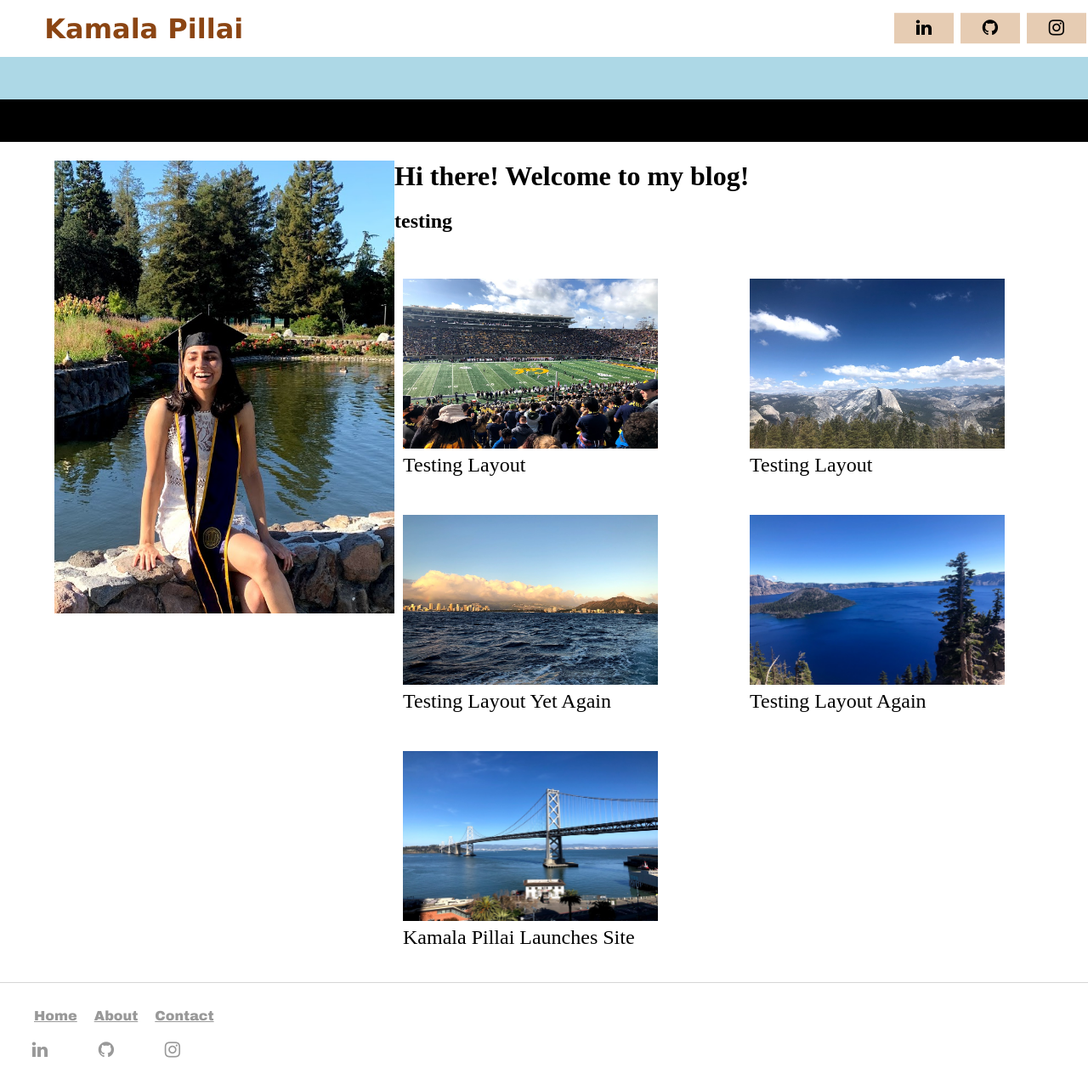
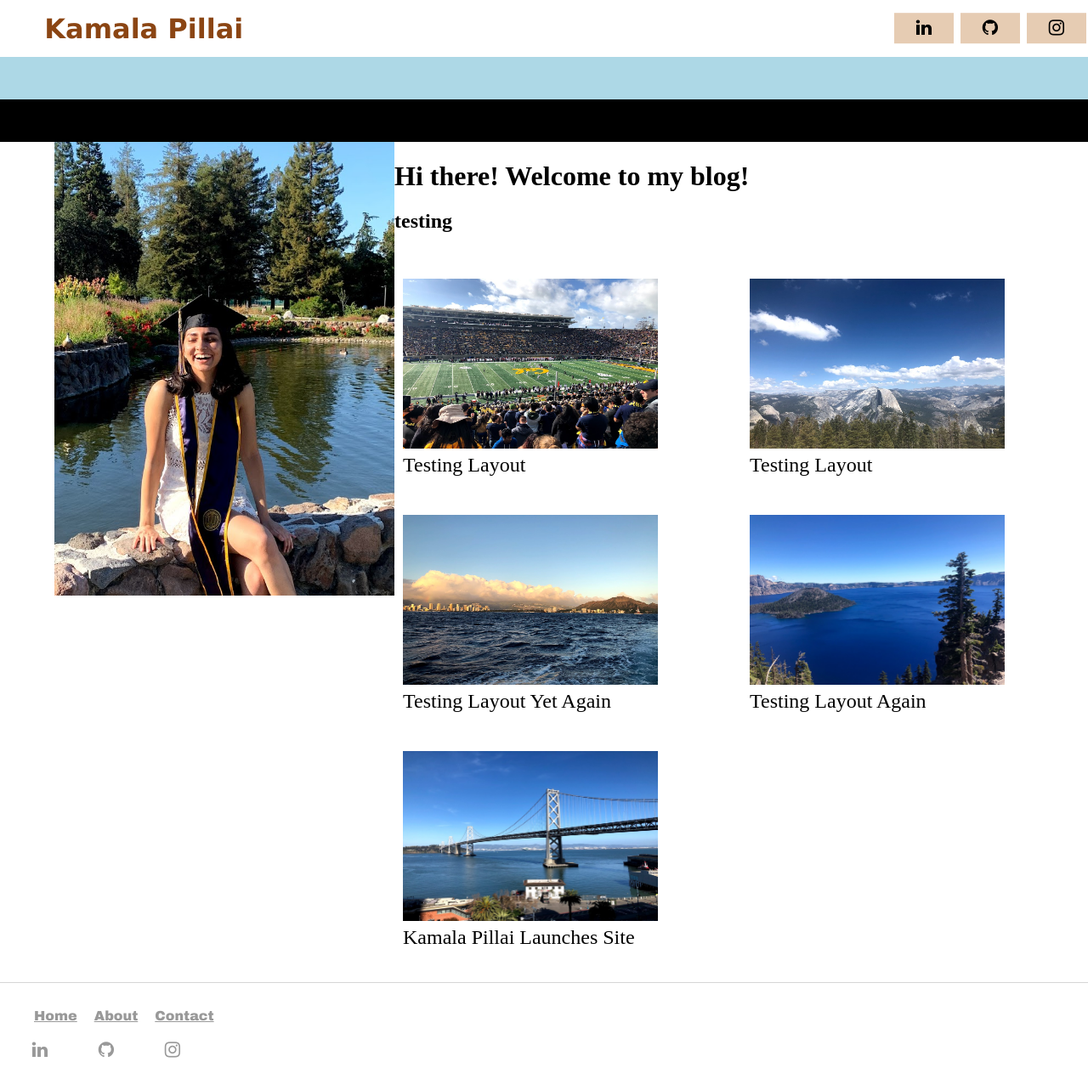
Before and after one commit to kpill/kpill.github.io, a Jekyll site: the page built from index.html, in a window 1280 px wide. Shown: the whole page at 85% size. Built offline with Jekyll 4.4.1, drawn with Linux system fonts in a browser that asks for light colours.

Commit message:
Update index.html

```diff
--- a/index.html
+++ b/index.html
@@ -5,14 +5,14 @@ title: Kamala Pillai's Blog
 <div class="welcome-box-blue"></div>
 <div class="welcome-box-black"></div>
 
-<div style="clear: both">
+
 <img src="/images/about3.jpg" width="400" style="float: left; margin-left: 5%">
 
 <div>
 <h1>Hi there! Welcome to my blog!</h1>
 <h2>testing</h2>
 </div>
-</div>
+
 
 <div>
 <ul class="posts">
```
